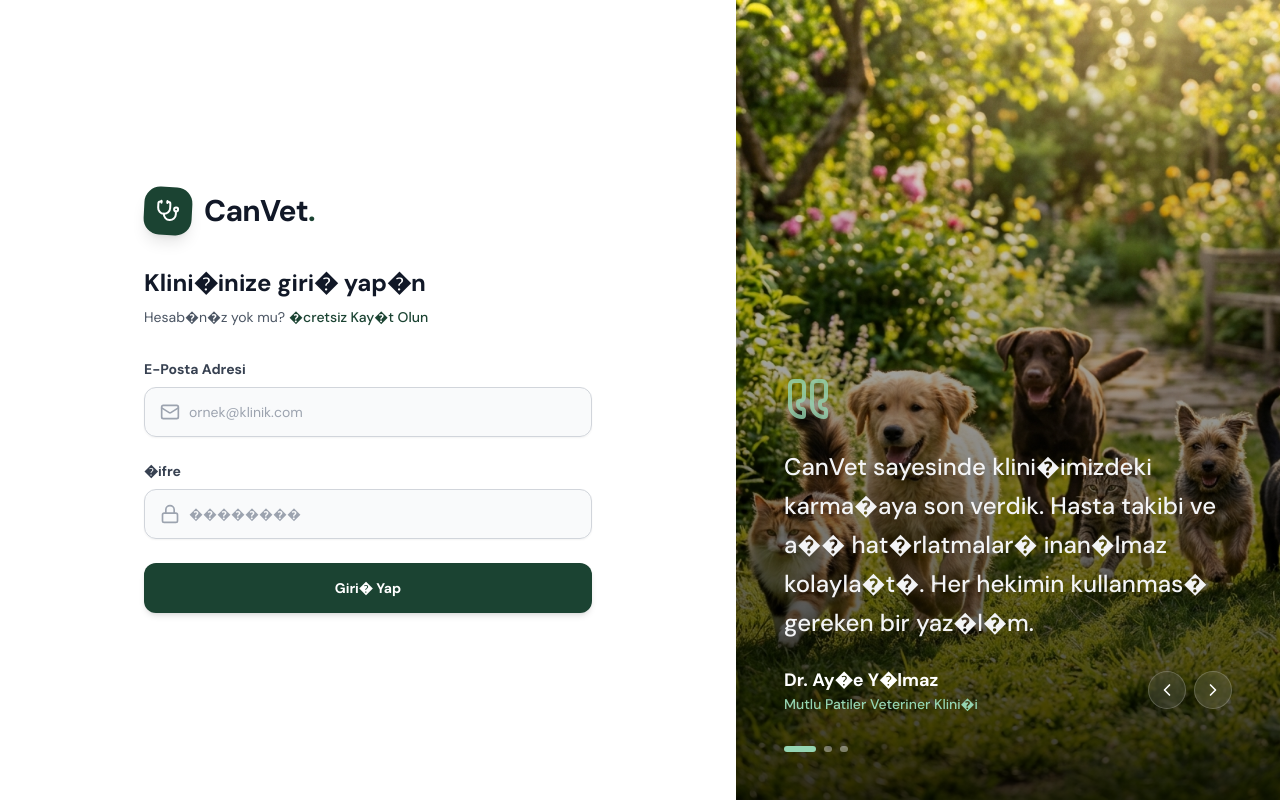
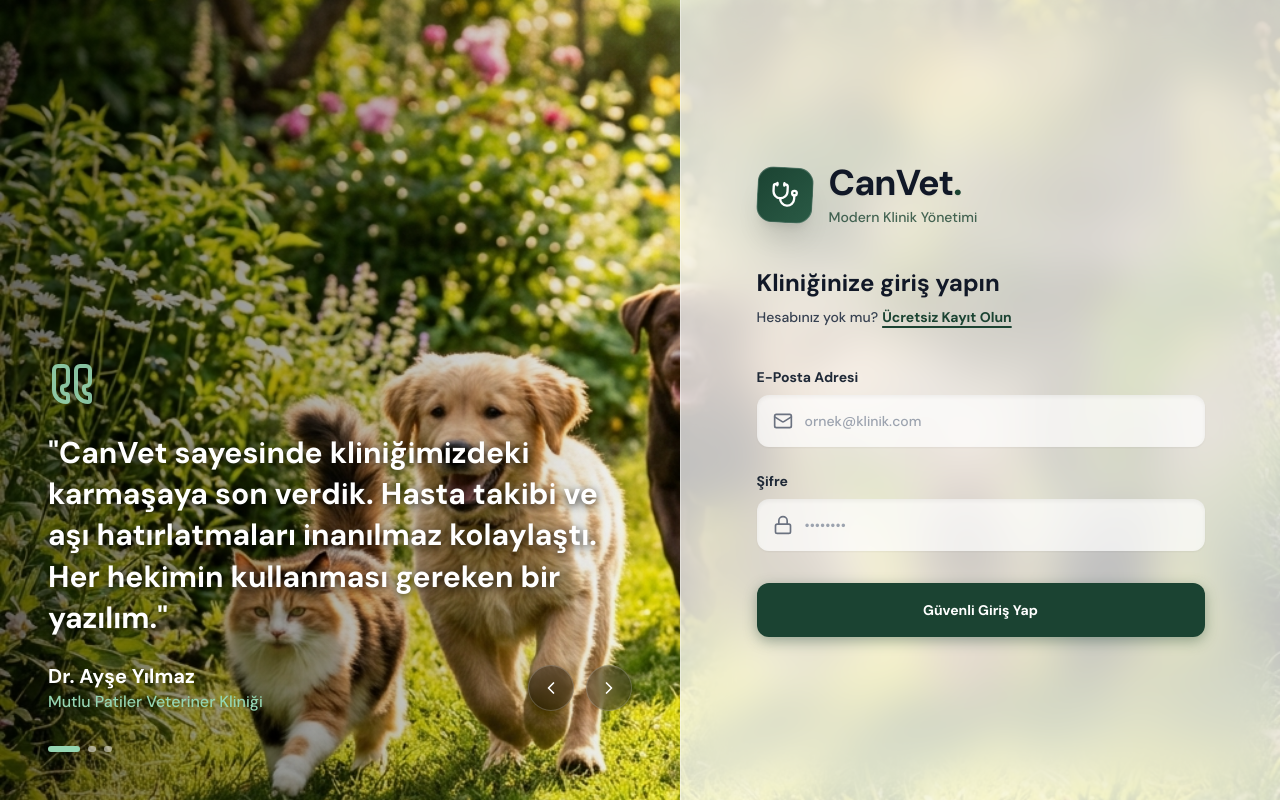
Before and after one commit to LazmodBerk/VetClinic-OS, a React (Vite) app in the folder frontend/: page / in a window 1280 px wide. Built offline with nearby package versions, Linux system fonts and the light colour scheme.

Commit message:
style: redesign auth page with full screen background and glassmorphic right panel, fix turkish characters

```diff
--- a/frontend/src/pages/Auth.tsx
+++ b/frontend/src/pages/Auth.tsx
@@ -5,19 +5,19 @@ import { Stethoscope, Lock, Mail, ChevronLeft, ChevronRight, Quote, User } from
 
 const testimonials = [
   {
-    text: "CanVet sayesinde klini�imizdeki karma�aya son verdik. Hasta takibi ve a�� hat�rlatmalar� inan�lmaz kolayla�t�. Her hekimin kullanmas� gereken bir yaz�l�m.",
-    author: "Dr. Ay�e Y�lmaz",
-    clinic: "Mutlu Patiler Veteriner Klini�i"
+    text: "CanVet sayesinde kliniğimizdeki karmaşaya son verdik. Hasta takibi ve aşı hatırlatmaları inanılmaz kolaylaştı. Her hekimin kullanması gereken bir yazılım.",
+    author: "Dr. Ayşe Yılmaz",
+    clinic: "Mutlu Patiler Veteriner Kliniği"
   },
   {
-    text: "Hem aray�z� �ok modern hem de her yerden ula�abiliyor olmam�z harika. M��terilerimize otomatik giden hat�rlatma SMS'leri sayesinde a�� fire oran�m�z %80 d��t�.",
+    text: "Hem arayüzü çok modern hem de her yerden ulaşabiliyor olmamız harika. Müşterilerimize otomatik giden hatırlatma SMS'leri sayesinde aşı fire oranımız %80 düştü.",
     author: "Dr. Mehmet Kaya",
     clinic: "CanDostum Hayvan Hastanesi"
   },
   {
-    text: "Tele-sa�l�k mod�l� ile hastalar�m�za uzaktan destek verebilmek i� y�k�m�z� inan�lmaz azaltt�. CanVet'e ge�tikten sonra verimlili�imiz iki kat artt�.",
+    text: "Tele-sağlık modülü ile hastalarımıza uzaktan destek verebilmek iş yükümüzü inanılmaz azalttı. CanVet'e geçtikten sonra verimliliğimiz iki kat arttı.",
     author: "Dr. Selin Demir",
-    clinic: "Sevgi Veteriner Klini�i"
+    clinic: "Sevgi Veteriner Kliniği"
   }
 ];
 
@@ -46,7 +46,7 @@ export function Auth({ onAuthSuccess }: { onAuthSuccess: () => void }) {
       if (isLogin) {
         const { error } = await supabase.auth.signInWithPassword({ email, password });
         if (error) throw error;
-        toast.success('Giri� ba�ar�l�! Klini�inize y�nlendiriliyorsunuz...');
+        toast.success('Giriş başarılı! Kliniğinize yönlendiriliyorsunuz...');
         onAuthSuccess();
       } else {
         const { error } = await supabase.auth.signUp({
@@ -57,57 +57,101 @@ export function Auth({ onAuthSuccess }: { onAuthSuccess: () => void }) {
           }
         });
         if (error) throw error;
-        toast.success('Kay�t ba�ar�l�! L�tfen giri� yap�n (E-posta do�rulama gerekebilir).');
+        toast.success('Kayıt başarılı! Lütfen giriş yapın (E-posta doğrulama gerekebilir).');
         setIsLogin(true);
       }
     } catch (error: any) {
-      toast.error(error.message || 'Bir hata olu�tu.');
+      toast.error(error.message || 'Bir hata oluştu.');
     } finally {
       setLoading(false);
     }
   };
 
   return (
-    <div className="min-h-screen bg-gray-50 flex">
+    <div className="min-h-screen w-full flex bg-[url('/happy_pets_garden.jpg')] bg-cover bg-center bg-no-repeat relative">
       <Toaster position="top-center" richColors />
 
-      {/* Sol Taraf: Giri� Formu */}
-      <div className="flex-1 flex flex-col justify-center py-12 px-4 sm:px-6 lg:px-20 xl:px-24 bg-white z-10 shadow-2xl">
-        <div className="mx-auto w-full max-w-sm lg:max-w-md">
-          <div className="flex items-center gap-3 mb-8">
-            <div className="h-12 w-12 bg-[#1B4332] rounded-2xl flex items-center justify-center shadow-lg transform rotate-3 hover:rotate-6 transition-transform">
-              <Stethoscope className="h-6 w-6 text-white" />
+      {/* Sol Taraf: Yorumlar ve Boşluk */}
+      <div className="hidden lg:flex flex-1 flex-col justify-end p-12 relative z-10">
+        <div className="absolute inset-0 bg-gradient-to-r from-black/60 via-black/30 to-transparent"></div>
+
+        <div className="max-w-2xl relative z-20">
+          <Quote className="h-12 w-12 text-[#95D5B2] opacity-90 mb-6 transform -scale-x-100 drop-shadow-lg" />
+
+          <div className="min-h-[160px] transition-all duration-500 ease-in-out">
+            <p className="text-3xl font-semibold leading-snug mb-6 text-white drop-shadow-[0_2px_4px_rgba(0,0,0,0.8)]">
+              "{testimonials[currentTestimonial].text}"
+            </p>
+
+            <div className="flex items-center justify-between">
+              <div>
+                <p className="text-xl font-bold text-white drop-shadow-md">{testimonials[currentTestimonial].author}</p>
+                <p className="text-md font-medium text-[#95D5B2] drop-shadow-md">{testimonials[currentTestimonial].clinic}</p>
+              </div>
+
+              <div className="flex items-center gap-3">
+                <button onClick={prevTestimonial} className="p-3 rounded-full bg-black/30 hover:bg-black/50 backdrop-blur-md transition-colors border border-white/20 text-white">
+                  <ChevronLeft className="h-5 w-5" />
+                </button>
+                <button onClick={nextTestimonial} className="p-3 rounded-full bg-black/30 hover:bg-black/50 backdrop-blur-md transition-colors border border-white/20 text-white">
+                  <ChevronRight className="h-5 w-5" />
+                </button>
+              </div>
             </div>
-            <h2 className="text-3xl font-extrabold text-gray-900 tracking-tight">
-              CanVet<span className="text-[#1B4332]">.</span>
-            </h2>
           </div>
 
-          <h2 className="mt-2 text-2xl font-bold text-gray-900">
-            {isLogin ? 'Klini�inize giri� yap�n' : 'Yeni klinik hesab� olu�turun'}
+          {/* Dots */}
+          <div className="flex gap-2 mt-8">
+            {testimonials.map((_, idx) => (
+              <div
+                key={idx}
+                className={`h-1.5 rounded-full transition-all duration-300 ${currentTestimonial === idx ? 'w-8 bg-[#95D5B2]' : 'w-2 bg-white/50'}`}
+              />
+            ))}
+          </div>
+        </div>
+      </div>
+
+      {/* Sağ Taraf: Glass Efektli Form */}
+      <div className="w-full lg:w-[500px] xl:w-[600px] bg-white/75 backdrop-blur-xl border-l border-white/40 shadow-[0_0_40px_rgba(0,0,0,0.1)] flex flex-col justify-center p-8 sm:p-12 z-20 relative">
+        <div className="w-full max-w-md mx-auto">
+          <div className="flex items-center gap-4 mb-10">
+            <div className="h-14 w-14 bg-gradient-to-br from-[#1B4332] to-[#2a5a45] rounded-2xl flex items-center justify-center shadow-xl transform rotate-3 hover:rotate-6 transition-transform border border-white/20">
+              <Stethoscope className="h-7 w-7 text-white" />
+            </div>
+            <div>
+              <h2 className="text-4xl font-extrabold text-gray-900 tracking-tight drop-shadow-sm">
+                CanVet<span className="text-[#1B4332]">.</span>
+              </h2>
+              <p className="text-sm font-medium text-[#1B4332]/80 mt-1">Modern Klinik Yönetimi</p>
+            </div>
+          </div>
+
+          <h2 className="text-2xl font-bold text-gray-900">
+            {isLogin ? 'Kliniğinize giriş yapın' : 'Yeni klinik hesabı oluşturun'}
           </h2>
-          <p className="mt-2 text-sm text-gray-600">
-            {isLogin ? 'Hesab�n�z yok mu?' : 'Zaten hesab�n�z var m�?'}
-            <button onClick={() => setIsLogin(!isLogin)} className="font-medium text-[#1B4332] hover:text-[#2a5a45] ml-1 transition-colors">
-              {isLogin ? '�cretsiz Kay�t Olun' : 'Buradan Giri� Yap�n'}
+          <p className="mt-2 text-sm text-gray-700 font-medium">
+            {isLogin ? 'Hesabınız yok mu?' : 'Zaten hesabınız var mı?'}
+            <button onClick={() => setIsLogin(!isLogin)} className="font-bold text-[#1B4332] hover:text-[#2a5a45] ml-1 transition-colors underline decoration-2 underline-offset-4">
+              {isLogin ? 'Ücretsiz Kayıt Olun' : 'Buradan Giriş Yapın'}
             </button>
           </p>
 
-          <div className="mt-8">
+          <div className="mt-10">
             <form className="space-y-6" onSubmit={handleAuth}>
               {!isLogin && (
                 <div>
-                  <label className="block text-sm font-semibold text-gray-700">İsim Soyisim</label>
-                  <div className="mt-2 relative rounded-xl shadow-sm">
+                  <label className="block text-sm font-bold text-gray-800 mb-2">İsim Soyisim</label>
+                  <div className="relative rounded-xl shadow-sm">
                     <div className="absolute inset-y-0 left-0 pl-4 flex items-center pointer-events-none">
-                      <User className="h-5 w-5 text-gray-400" />
+                      <User className="h-5 w-5 text-gray-500" />
                     </div>
                     <input
                       type="text"
                       required
                       value={fullName}
                       onChange={(e) => setFullName(e.target.value)}
-                      className="focus:ring-[#1B4332] focus:border-[#1B4332] block w-full pl-11 sm:text-sm border-gray-300 rounded-xl py-3.5 border bg-gray-50 focus:bg-white transition-colors"
+                      className="block w-full pl-12 pr-4 py-4 sm:text-sm border-0 rounded-xl bg-white/70 focus:bg-white focus:ring-2 focus:ring-[#1B4332] transition-all placeholder-gray-400 font-medium text-gray-900 shadow-inner"
                       placeholder="Dr. Ad Soyad"
                     />
                   </div>
@@ -115,96 +159,52 @@ export function Auth({ onAuthSuccess }: { onAuthSuccess: () => void }) {
               )}
 
               <div>
-                <label className="block text-sm font-semibold text-gray-700">E-Posta Adresi</label>
-                <div className="mt-2 relative rounded-xl shadow-sm">
+                <label className="block text-sm font-bold text-gray-800 mb-2">E-Posta Adresi</label>
+                <div className="relative rounded-xl shadow-sm">
                   <div className="absolute inset-y-0 left-0 pl-4 flex items-center pointer-events-none">
-                    <Mail className="h-5 w-5 text-gray-400" />
+                    <Mail className="h-5 w-5 text-gray-500" />
                   </div>
                   <input
                     type="email"
                     required
                     value={email}
                     onChange={(e) => setEmail(e.target.value)}
-                    className="focus:ring-[#1B4332] focus:border-[#1B4332] block w-full pl-11 sm:text-sm border-gray-300 rounded-xl py-3.5 border bg-gray-50 focus:bg-white transition-colors"
+                    className="block w-full pl-12 pr-4 py-4 sm:text-sm border-0 rounded-xl bg-white/70 focus:bg-white focus:ring-2 focus:ring-[#1B4332] transition-all placeholder-gray-400 font-medium text-gray-900 shadow-inner"
                     placeholder="ornek@klinik.com"
                   />
                 </div>
               </div>
 
               <div>
-                <label className="block text-sm font-semibold text-gray-700">�ifre</label>
-                <div className="mt-2 relative rounded-xl shadow-sm">
+                <label className="block text-sm font-bold text-gray-800 mb-2">Şifre</label>
+                <div className="relative rounded-xl shadow-sm">
                   <div className="absolute inset-y-0 left-0 pl-4 flex items-center pointer-events-none">
-                    <Lock className="h-5 w-5 text-gray-400" />
+                    <Lock className="h-5 w-5 text-gray-500" />
                   </div>
                   <input
                     type="password"
                     required
                     value={password}
                     onChange={(e) => setPassword(e.target.value)}
-                    className="focus:ring-[#1B4332] focus:border-[#1B4332] block w-full pl-11 sm:text-sm border-gray-300 rounded-xl py-3.5 border bg-gray-50 focus:bg-white transition-colors"
-                    placeholder="��������"
+                    className="block w-full pl-12 pr-4 py-4 sm:text-sm border-0 rounded-xl bg-white/70 focus:bg-white focus:ring-2 focus:ring-[#1B4332] transition-all placeholder-gray-400 font-medium text-gray-900 shadow-inner"
+                    placeholder="••••••••"
                   />
                 </div>
               </div>
 
-              <div>
+              <div className="pt-2">
                 <button
                   type="submit"
                   disabled={loading}
-                  className="w-full flex justify-center py-3.5 px-4 border border-transparent rounded-xl shadow-md text-sm font-bold text-white bg-[#1B4332] hover:bg-[#122c21] focus:outline-none focus:ring-2 focus:ring-offset-2 focus:ring-[#1B4332] transition-all transform hover:-translate-y-0.5 disabled:opacity-50 disabled:hover:translate-y-0"
+                  className="w-full flex justify-center py-4 px-4 border border-transparent rounded-xl shadow-[0_4px_14px_0_rgba(27,67,50,0.39)] text-sm font-bold text-white bg-[#1B4332] hover:bg-[#122c21] hover:shadow-[0_6px_20px_rgba(27,67,50,0.23)] focus:outline-none focus:ring-2 focus:ring-offset-2 focus:ring-[#1B4332] transition-all transform hover:-translate-y-0.5 disabled:opacity-50 disabled:hover:translate-y-0"
                 >
-                  {loading ? '��leniyor...' : (isLogin ? 'Giri� Yap' : 'Klinik Hesab� Olu�tur')}
+                  {loading ? 'İşleniyor...' : (isLogin ? 'Güvenli Giriş Yap' : 'Klinik Hesabı Oluştur')}
                 </button>
               </div>
             </form>
           </div>
         </div>
       </div>
-
-      {/* Sa� Taraf: Resim ve Yorumlar */}
-      <div className="hidden lg:block relative flex-1">
-        <div className="absolute inset-0 bg-[url('/happy_pets_garden.jpg')] bg-cover bg-center"></div>
-        <div className="absolute inset-0 bg-gradient-to-t from-black/80 via-black/40 to-transparent"></div>
-
-        <div className="absolute bottom-0 left-0 right-0 p-12 text-white">
-          <div className="max-w-2xl">
-            <Quote className="h-12 w-12 text-[#95D5B2] opacity-80 mb-6 transform -scale-x-100" />
-
-            <div className="min-h-[160px] transition-all duration-500 ease-in-out">
-              <p className="text-2xl font-medium leading-relaxed mb-6 text-gray-100 shadow-black drop-shadow-md">
-                {testimonials[currentTestimonial].text}
-              </p>
-
-              <div className="flex items-center justify-between">
-                <div>
-                  <p className="text-lg font-bold text-white">{testimonials[currentTestimonial].author}</p>
-                  <p className="text-sm font-medium text-[#95D5B2]">{testimonials[currentTestimonial].clinic}</p>
-                </div>
-
-                <div className="flex items-center gap-2">
-                  <button onClick={prevTestimonial} className="p-2 rounded-full bg-white/10 hover:bg-white/20 backdrop-blur-md transition-colors border border-white/20">
-                    <ChevronLeft className="h-5 w-5 text-white" />
-                  </button>
-                  <button onClick={nextTestimonial} className="p-2 rounded-full bg-white/10 hover:bg-white/20 backdrop-blur-md transition-colors border border-white/20">
-                    <ChevronRight className="h-5 w-5 text-white" />
-                  </button>
-                </div>
-              </div>
-            </div>
-
-            {/* Dots */}
-            <div className="flex gap-2 mt-8">
-              {testimonials.map((_, idx) => (
-                <div
-                  key={idx}
-                  className={`h-1.5 rounded-full transition-all duration-300 ${currentTestimonial === idx ? 'w-8 bg-[#95D5B2]' : 'w-2 bg-white/40'}`}
-                />
-              ))}
-            </div>
-          </div>
-        </div>
-      </div>
     </div>
   );
 }
```
